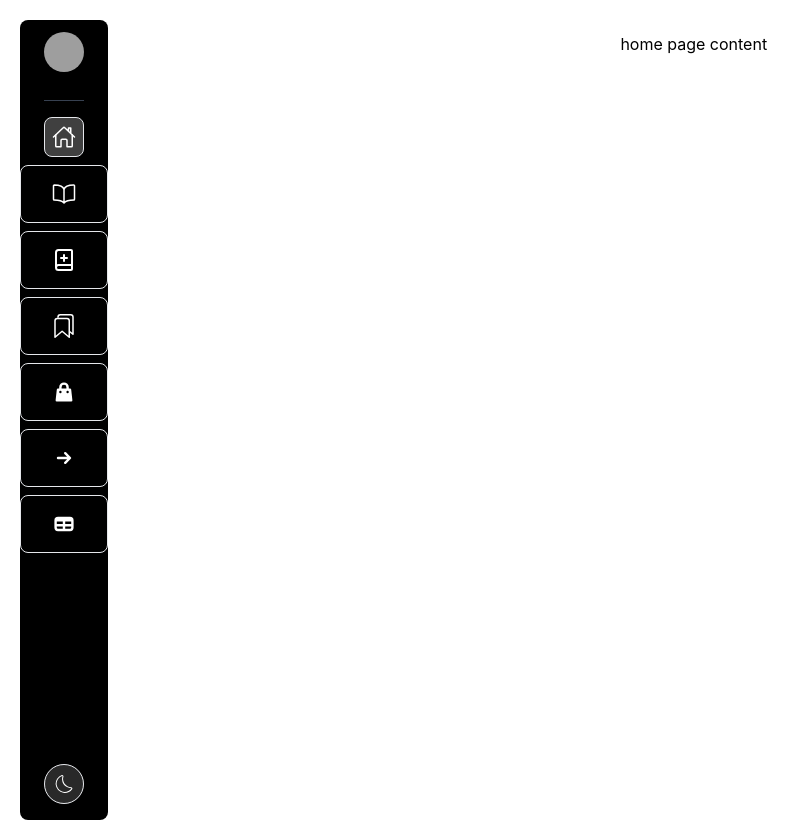
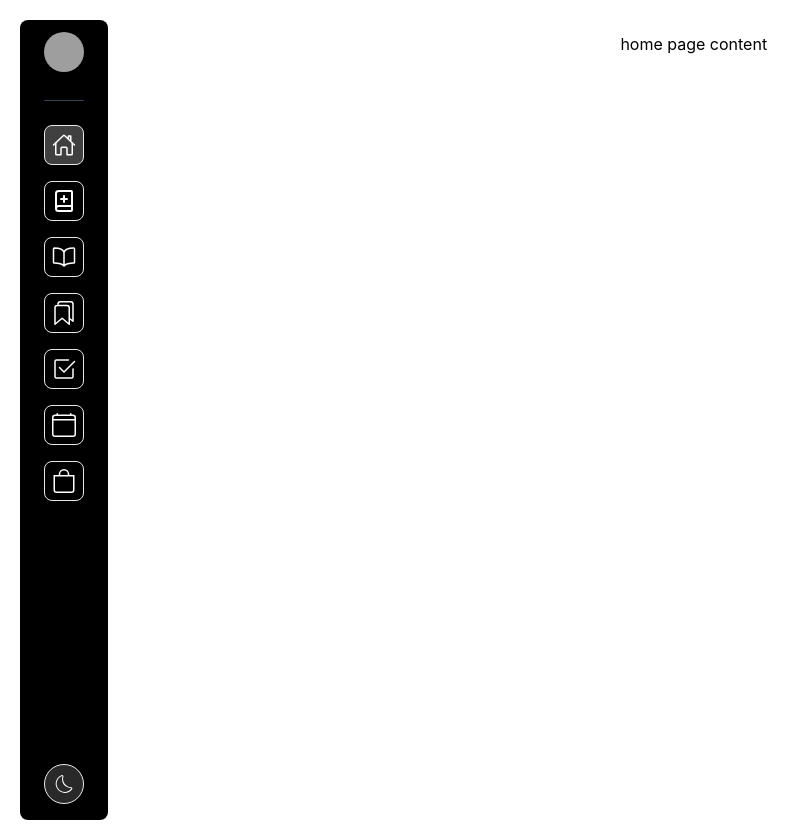
Before and after one commit to BarbieWire/hahaton, a React (Create React App) app in the folder frontend/: page / in a window 1280 px wide. Shown: the whole page, without its empty margins (0-810 px from the left). Built offline with nearby package versions, Linux system fonts and the light colour scheme; grey boxes are pictures that could not be loaded.

Commit message:
LeftSidebar added

```diff
--- a/frontend/src/components/navigation/LeftSidebar.jsx
+++ b/frontend/src/components/navigation/LeftSidebar.jsx
@@ -12,12 +12,17 @@ import {
 } from "react-icons/io5";
 import { LuBookPlus } from "react-icons/lu";
 import { CiDark } from "react-icons/ci";
+import { FaRegNoteSticky } from "react-icons/fa6";
+import { BsCalendar4, BsBag, BsCheck2Square } from "react-icons/bs";
+
+
+
 
 export function LeftSidebar() {
     return (
         <div className="flex flex-col h-screen w-24 bg-black text-white rounded-lg"> {/* Increased width to w-24 */}
             {/* Avatar Section */}
-            <div className="flex items-center justify-center h-16"> {/* Removed the border line here */}
+            <div className="flex items-center justify-center h-16">
                 <img
                     src="/path/to/avatar.png" // Replace with your avatar image path
                     alt="Avatar"
@@ -26,7 +31,7 @@ export function LeftSidebar() {
             </div>
 
             {/* Icons Section */}
-            <div className="flex-grow flex flex-col items-center space-y-2 py-4">
+            <div className="flex-grow flex flex-col items-center space-y-4 py-4"> {/* Increased space-y to 4 */}
                 <div className="mb-2 w-10 border-b border-gray-700"></div>
                 {/* Square highlight for Home button */}
                 <div className="flex justify-center w-full">
@@ -37,31 +42,33 @@ export function LeftSidebar() {
                         <IoHomeOutline className="h-6 w-6 text-white" />
                     </Button>
                 </div>
-
-                <Button className="flex items-center justify-center w-full p-2 hover:bg-gray-800 transition duration-200">
+                <Button className="flex items-center justify-center w-10 h-10 hover:bg-[#404040] transition duration-200"> {/* Updated hover color */}
+                    <LuBookPlus className="h-6 w-6 text-white" />
+                </Button>
+                <Button className="flex items-center justify-center w-10 h-10 hover:bg-[#404040] transition duration-200"> {/* Updated hover color */}
                     <IoBookOutline className="h-6 w-6 text-white" />
                 </Button>
-                <Button className="flex items-center justify-center w-full p-2 hover:bg-gray-800 transition duration-200">
-                    <LuBookPlus className="h-6 w-6 text-white" />
-                </Button>
-                <Button className="flex items-center justify-center w-full p-2 hover:bg-gray-800 transition duration-200">
+
+
+                <Button className="flex items-center justify-center w-10 h-10 hover:bg-[#404040] transition duration-200"> {/* Updated hover color */}
                     <IoBookmarksOutline className="h-6 w-6 text-white" />
                 </Button>
-                <Button className="flex items-center justify-center w-full p-2 hover:bg-gray-800 transition duration-200">
-                    <HiShoppingBag className="h-6 w-6 text-white" />
+                <Button className="flex items-center justify-center w-10 h-10 hover:bg-[#404040] transition duration-200"> {/* Updated hover color */}
+                    <BsCheck2Square className="h-6 w-6 text-white" />
                 </Button>
-                <Button className="flex items-center justify-center w-full p-2 hover:bg-gray-800 transition duration-200">
-                    <HiArrowSmRight className="h-6 w-6 text-white" />
+                <Button className="flex items-center justify-center w-10 h-10 hover:bg-[#404040] transition duration-200"> {/* Updated hover color */}
+                    <BsCalendar4 className="h-6 w-6 text-white" />
                 </Button>
-                <Button className="flex items-center justify-center w-full p-2 hover:bg-gray-800 transition duration-200">
-                    <HiTable className="h-6 w-6 text-white" />
+                <Button className="flex items-center justify-center w-10 h-10 hover:bg-[#404040] transition duration-200"> {/* Updated hover color */}
+                    <BsBag className="h-6 w-6 text-white" />
                 </Button>
             </div>
 
+            {/* Bottom Dark Theme Toggle Button */}
             <div className="flex items-center justify-center mb-4"> {/* Space at the bottom */}
                 {/* Circular highlight for dark theme button */}
                 <div className="flex items-center justify-center w-10 h-10 rounded-full" style={{ backgroundColor: '#292929' }}> {/* Updated color */}
-                    <Button className="flex items-center justify-center w-10 h-10 hover:bg-gray-800 transition duration-200 rounded-full"> {/* Rounded button */}
+                    <Button className="flex items-center justify-center w-10 h-10 hover:bg-[#404040] transition duration-200 rounded-full"> {/* Updated hover color */}
                         <CiDark className="h-6 w-6 text-white" />
                     </Button>
                 </div>
```
